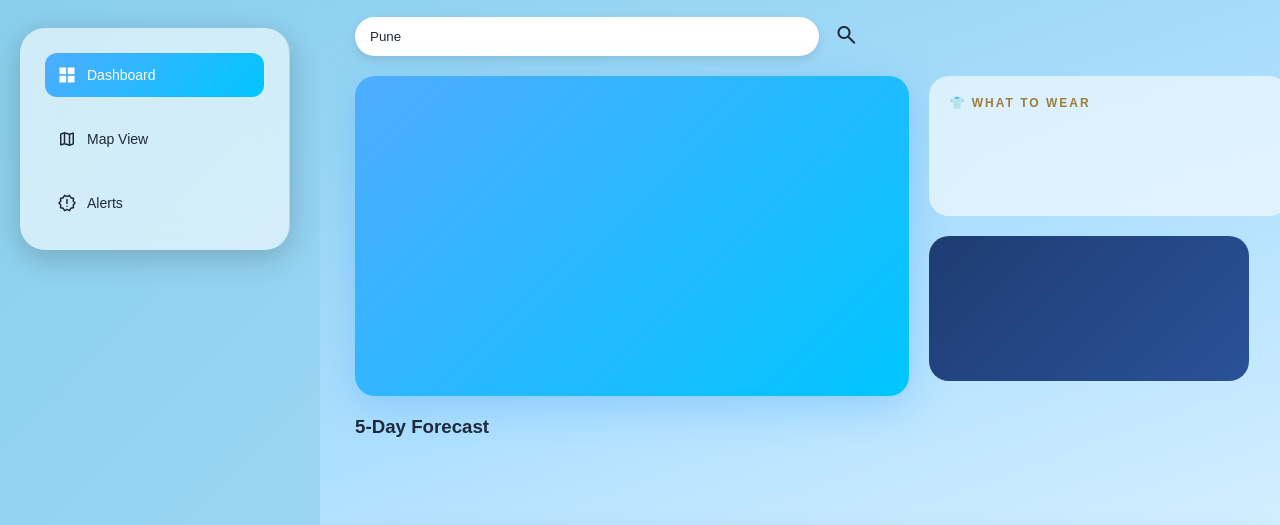
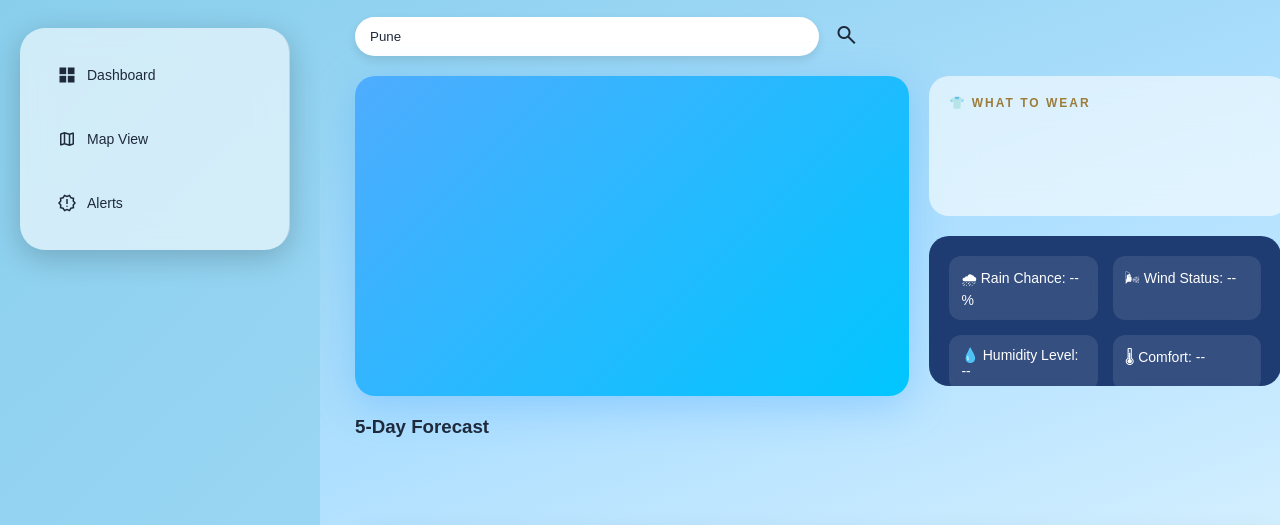
Before and after one commit to vedansh07-14/Smart-City-Weather-Dashboard, a plain HTML site: page index.html in a window 1280 px wide. Shown: the part 112-637 px from the top of the page. Drawn offline with nearby package versions, Linux system fonts and the light colour scheme; no server answers.

Commit message:
made some changes in spaces which are not filled and handles some bug

```diff
--- a/index.html
+++ b/index.html
@@ -65,7 +65,14 @@
                         <h2 id="wearTitle"></h2>
                         <p id="wearDesc"></p>
                     </div>
-                    <div class="precipitation"></div>
+                    <div class="precipitation">
+                        <div class="highlight">
+                            <div class="item">🌧 Rain Chance: <span id="rainChance">--</span>%</div>
+                            <div class="item">🌬 Wind Status: <span id="windStatus">--</span></div>
+                            <div class="item">💧 Humidity Level: <span id="humidStatus">--</span></div>
+                            <div class="item">🌡 Comfort: <span id="comfort">--</span></div>
+                        </div>
+                    </div>
                 </div>
             </div>
             <h3>5-Day Forecast</h3>
--- a/script.js
+++ b/script.js
@@ -58,6 +58,21 @@ function getWeather(input) {
                 );
             document.getElementById("wearTitle").innerText = wear.title;
             document.getElementById("wearDesc").innerText = wear.desc;
+
+
+            document.getElementById("rainChance").innerText =
+                data.clouds.all > 60 ? 70 : data.clouds.all > 30 ? 40 : 10;
+
+            document.getElementById("windStatus").innerText =
+                data.wind.speed > 5 ? "Windy" : "Calm";
+
+            document.getElementById("humidStatus").innerText =
+                data.main.humidity > 70 ? "High" :
+                data.main.humidity > 40 ? "Moderate" : "Low";
+
+            document.getElementById("comfort").innerText =
+                data.main.temp > 32 ? "Hot 🥵" :
+                data.main.temp > 20 ? "Pleasant 😌" : "Cold 🥶";
         })
         .catch(() => {
             city.innerText = "City not found ❌";
--- a/style.css
+++ b/style.css
@@ -84,9 +84,10 @@ a{
     color: var(--text-dark);
 }
 .sidebar a:hover{
-    background: rgba(255, 255, 255, 0.15);
-    transform: translateX(6px);
-    box-shadow: 0 4px 15px rgba(0,0,0,0.2);
+    background: linear-gradient(135deg, var(--primary), var(--primary-dark));
+    color: white;
+    transform: translateX(6px) scale(1.02);
+    box-shadow: 0 6px 20px rgba(0,0,0,0.25);
 }
 .side-Portion{
     position: fixed;
@@ -101,7 +102,7 @@ a{
 
     padding: 20px;
 }
-.sidebar a:first-child {
+.sidebar a.active {
     background: linear-gradient(135deg, var(--primary), var(--primary-dark));
     color: white;
 }
@@ -251,15 +252,33 @@ input:checked + .slider:before {
 
 }
 .precipitation{
-    width: 25vw;
-    height: 145px;
-    background-color: #1B5FA8;
+    width: 27.5vw;
+    height: 150px;
     border-radius: 20px;
+    overflow: hidden;
 
-    background: linear-gradient(135deg, #1e3c72, #2a5298);
+    background: #1e3c72;
+    position: relative;
     color: white;
     transition: 0.3s;
 
+}
+
+.highlight {
+    display: grid;
+    grid-template-columns: 1fr 1fr;
+    gap: 15px;
+    padding: 20px;
+    color: white;
+    font-weight: 500;
+}
+
+.item {
+    background: rgba(255,255,255,0.1);
+    padding: 12px;
+    border-radius: 12px;
+    font-size: 14px;
+    backdrop-filter: blur(10px);
 }
 
 .wear:hover, .precipitation:hover{
```
